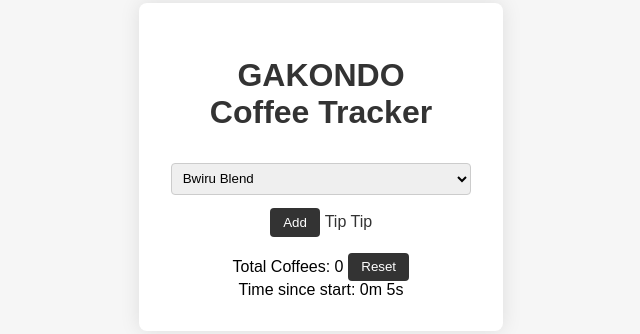
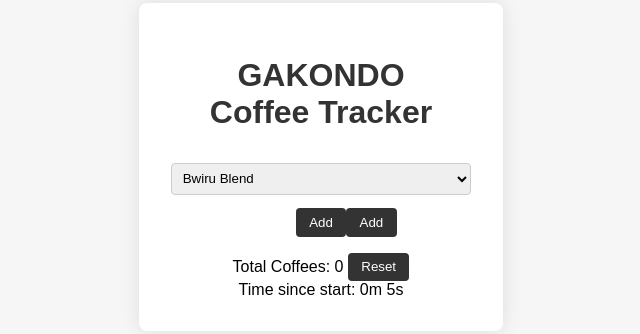
Before and after one commit to inganzo-coder/gakondo, a plain HTML site: page index.html in a window 1280 px wide. Shown: the part 233-567 px from the top of the page, without its empty margins (319-959 px from the left). Drawn offline with Linux system fonts and the light colour scheme.

Commit message:
Update index.html

```diff
--- a/index.html
+++ b/index.html
@@ -103,7 +103,8 @@
 
         </select>
         <button onclick="addCoffee()">Add</button>
-       <span id="speechify-first-word-listening-nudge-root-12" style="position: absolute; z-index: 10000;"></span><span id="speechify-first-word-listening-nudge-12"><a href="tel:+250787922584">Tip</span> Tip </a>
+       <button <span id="speechify-first-word-listening-nudge-root-12" style="position: absolute; z-index: 10000;"></span>
+        <span id="speechify-first-word-listening-nudge-12"><a href="tel:+250787922584"></span></a>Add</button>
         <ul id="coffee-list"></ul>
         <div id="full-info" class="full-info">
             <h2 id="coffee-title"></h2>
```
